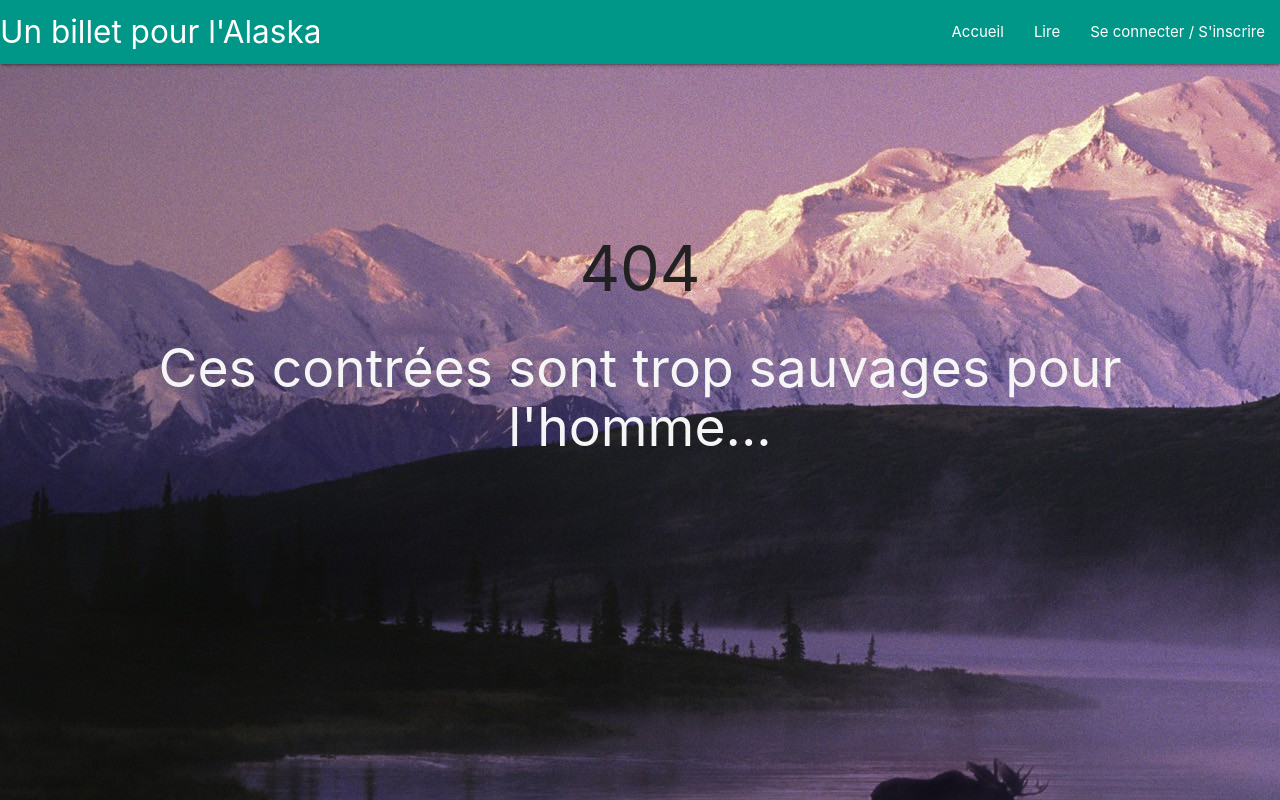
After one commit to codbear/DouglasMeunier_4_20092019, a PHP site: page /app/views/404.php in a window 1280 px wide. The commit adds this page. Run offline with PHP 8.4, Linux system fonts and the light colour scheme; data that the repository does not hold is empty.

Commit message:
feat(404): create error 404 page

```diff
--- /dev/null
+++ b/app/views/404.php
@@ -0,0 +1,9 @@
+<?php ob_start();?>
+		<div id="container-404">
+			<h1 class="center-align grey-text text-darken-4">404</h1>
+			<h2 class="center-align grey-text text-lighten-4">Ces contrées sont trop sauvages pour l'homme...</h2>
+        </div>
+
+<?php $content = ob_get_clean() ?>
+
+<?php require_once('template.php'); ?>
--- a/public/css/style.css
+++ b/public/css/style.css
@@ -5,11 +5,12 @@ body {
 }
 
 #jumbotron {
-    margin: 0 0 0 0;
+    margin: 0;
 }
 
 #jumbotron img{
     width: 100%;
+	max-height: 90vh;
 }
 
 #book-excerpt {
@@ -24,3 +25,14 @@ body {
     padding-top: 70px;
     min-height: 100vh;
 }
+
+#container-404 {
+	position: absolute;
+	top: 0;
+	right: 0;
+	bottom: 0;
+	left: 0;
+	margin: 0;
+	padding: 15% 10% 10% 10%;
+	background-image: url('../img/404_backgrounds/404_background_2.jpg');
+}
```
Also changed, not shown: public/img/404_backgrounds/404_background_1.jpg (added), public/img/404_backgrounds/404_background_2.jpg (added), public/img/404_backgrounds/404_background_3.jpg (added).
